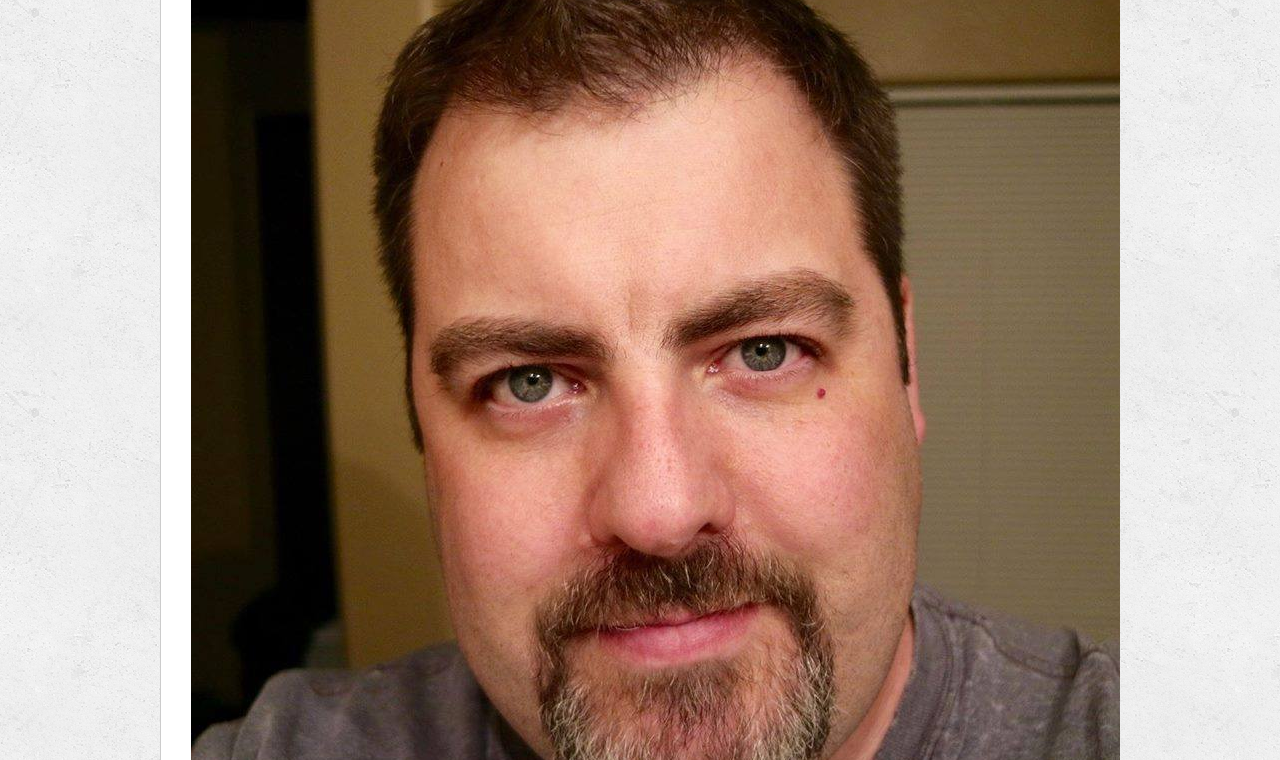
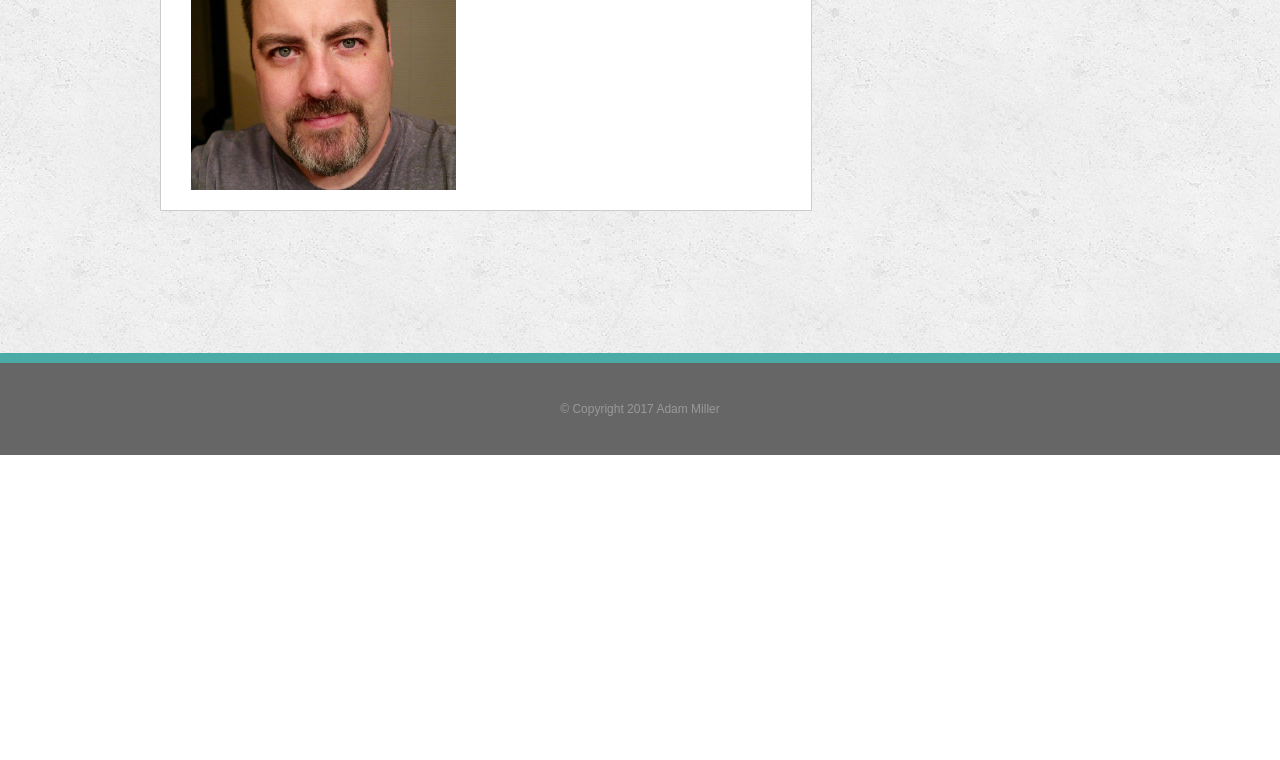
Before and after one commit to eelhead/Basic-Portfolio, a plain HTML site: page index.html in a window 1280 px wide. Shown: the part 345-1105 px from the top of the page. After the commit the page ends 800 px from the top, so only its background shows below. Drawn offline with Linux system fonts and the light colour scheme.

Commit message:
fixed profile pic size

```diff
--- a/assets/css/style.css
+++ b/assets/css/style.css
@@ -96,6 +96,7 @@ section p {
     float: left;
     margin: 20px 30px 0 30px;
     padding-bottom: 0;
+    width: 265px;
 }
 
 h2 {
```
Also changed, not shown: contact.html (+0 -1 lines).
